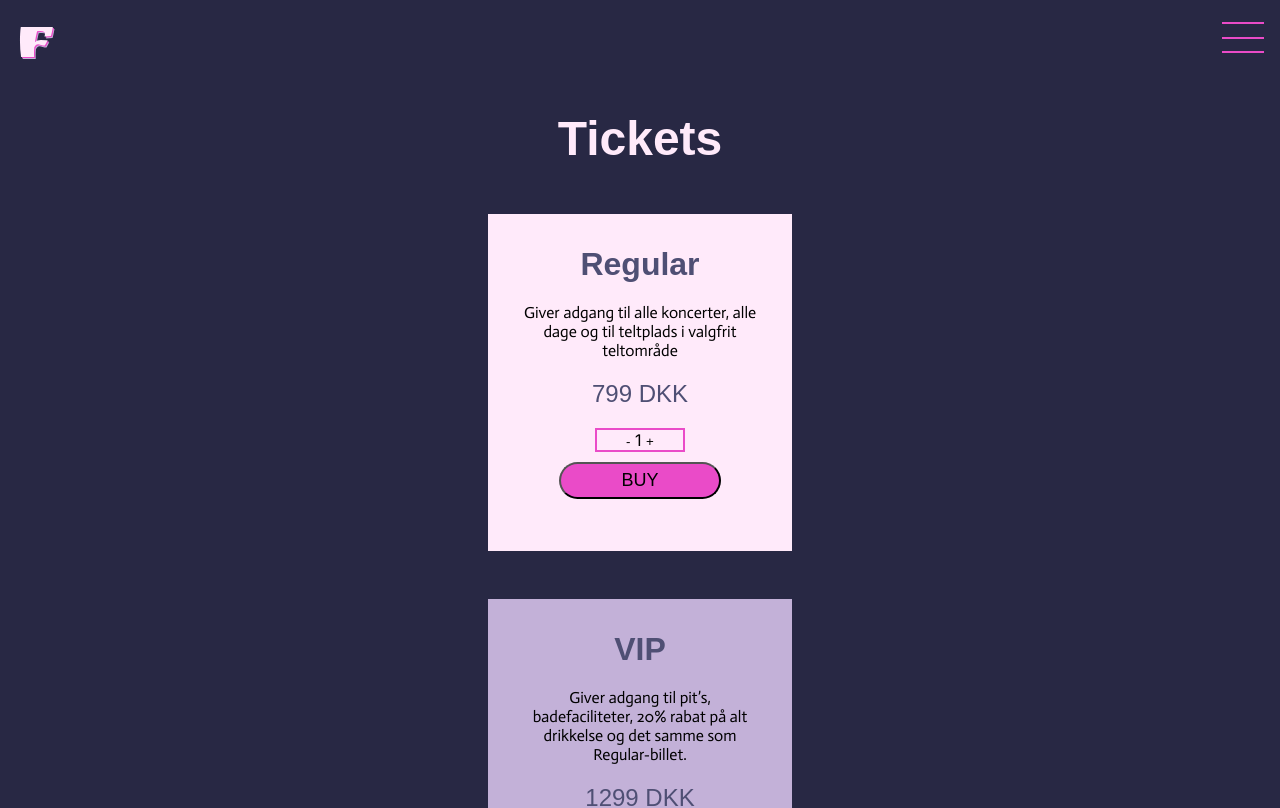
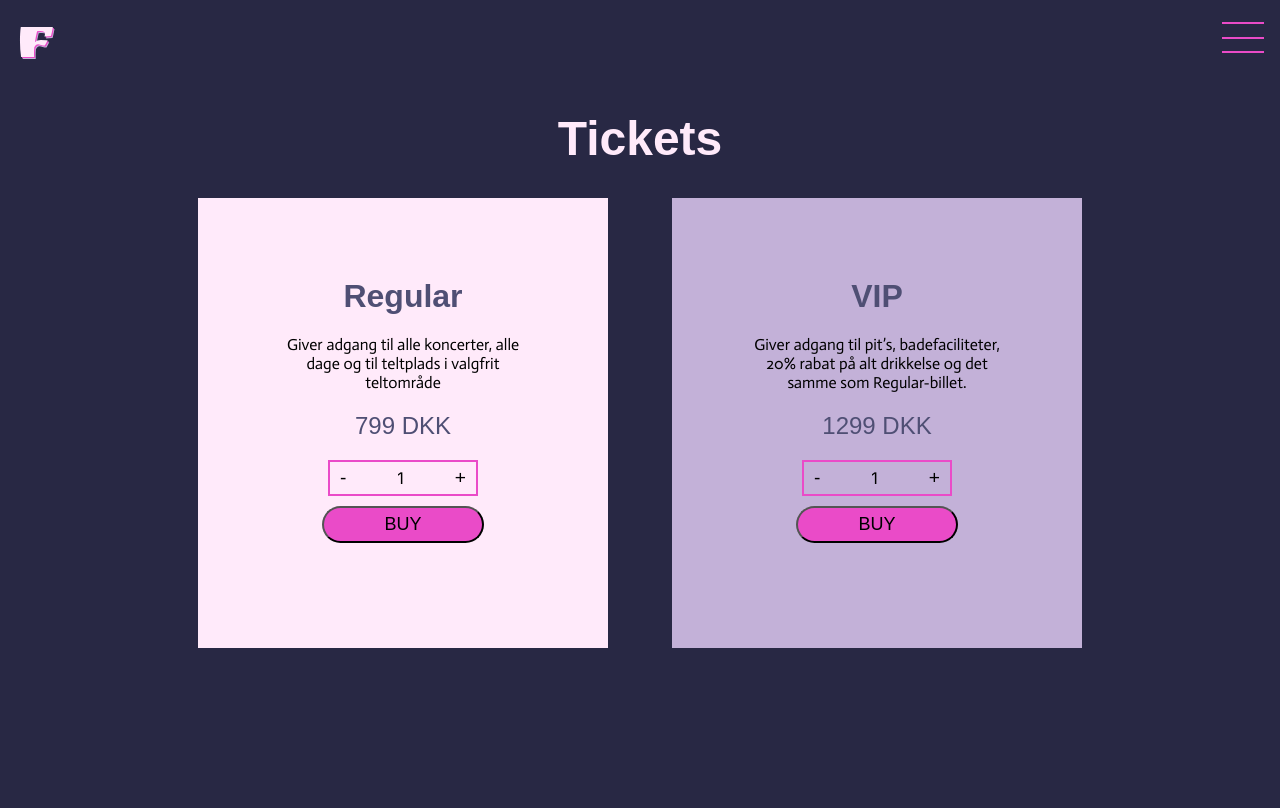
Before and after one commit to malt656c/foo_fest_app, a Next.js app: page /booking in a window 1280 px wide. Shown: the top 808 px of the page. Built offline with nearby package versions, Linux system fonts and the light colour scheme; a web font is replaced by a local one.

Commit message:
pink sabbath

```diff
--- a/components/Booking.module.css
+++ b/components/Booking.module.css
@@ -1,6 +1,6 @@
 .Background {
     margin: 0 auto;
-    width: 400px;
+    width: 350px;
     background-color: var(--primary_dark);
 }
 
@@ -11,3 +11,16 @@
     font-family: var(--heading_font);
     color: var(--primary_light);
 }
+
+@media (min-width: 768px) {
+  .Background {
+    width: 600px;
+  }
+}
+
+@media (min-width: 992px) {
+  .Background {
+    width: 600px;
+  }
+
+}
--- a/components/Bookingcomplete.jsx
+++ b/components/Bookingcomplete.jsx
@@ -3,9 +3,9 @@ export default function BookingComplete() {
     return (
         <div className={styles.CompleteCard}>
         <h1 className={styles.Heading}>Tak for dit køb!</h1>
-        <p className={styles.Text}>Vi har sendt en ordrebekræftelselse til e-mailen: xxx@gmail.com.
+        <p className={styles.Text}>Vi har sendt en ordrebekræftelselse til e-mailen: xxx@gmail.com. </p>
 
-        Skulle du have yderligere spørgsmål er du velkommen til at kontakte FooFest på kontakt-foofest@gmail.com</p>
+        <p className={styles.Text}>Skulle du have yderligere spørgsmål er du velkommen til at kontakte FooFest på kontakt-foofest@gmail.com</p>
 
         <button className={styles.Button}>Go to Frontpage</button>
         </div>
--- a/components/Bookingcomplete.module.css
+++ b/components/Bookingcomplete.module.css
@@ -1,8 +1,8 @@
 .CompleteCard {
-    background-color: rgba(210, 171, 253, 0.8);
+    background-color: rgba(226, 207, 248, 0.47);
     background-size: cover;
     text-align: center;
-    width: 400px;
+    width: 350px;
     padding: 2rem;
     margin: 0 auto;
 
@@ -12,7 +12,7 @@
     font-size: xx-large;
     text-align: center;
     font-family: var(--heading_font);
-    color: var(--secondary_dark);
+    color: var(--primary_dark);
     margin-bottom: 4rem
 }
 
@@ -32,11 +32,30 @@ display: block;
 }
 
 .Text {
-    color: var(--primary_light);
+    color: var(--primary_dark);
     font-family: var(--text_font);
-    margin-bottom: 4rem;
+    margin-bottom: 2rem;
 }
 
 .Button {
     margin-bottom: 1rem;
 }
+
+
+@media (min-width: 768px) {
+    .GCcard {
+      width: 600px;
+    }
+    .Heading {
+        font-size: xx-large;
+    }
+  }
+
+  @media (min-width: 992px) {
+    .GCcard {
+      width: 650px;
+    }
+    .Heading {
+        font-size: xx-large;
+    }
+  }
--- a/components/GreenCamping.jsx
+++ b/components/GreenCamping.jsx
@@ -2,7 +2,7 @@ import styles from "./GreenCamping.module.css";
 export default async function GreenCamping() {
     return (
 <div className={styles.GCcard}>
-    <h1 className={styles.Heading}>Green Camping</h1>
+    <h1 className={styles.Heading}>Green Camping?</h1>
     <p className={styles.Text}>Do you want to add green camping to your ticket? Green camping makes sure to sustainably remove your tent after the festival and adds reusable cups and straws for the whole camp. We try to be good to the enviroment, will you help us? </p>
     <p className={styles.Price}>249 DKK</p>
     <button className={styles.Button}>Add to basket</button>
--- a/components/GreenCamping.module.css
+++ b/components/GreenCamping.module.css
@@ -3,7 +3,7 @@
     background-image: url(../public/frontpagebg.jpg);
     background-size: cover;
     margin: 0 auto;
-    width: 400px;
+    width: 350px;
     text-align: center;
     padding: 2rem;
     margin-top: 3rem;
@@ -18,6 +18,7 @@
     font-family: var(--heading_font);
     color: var(--primary_light);
     font-size: x-large;
+    margin-bottom: 1rem;
 }
 
 .Button {
@@ -39,10 +40,32 @@ color: var(--primary_light);
 
 .Text{
     color: var(--primary_light);
+    font-family: var(--text_font);
 }
 
 .Heading,
-.Price,
 .Text {
     margin-bottom: 2rem;
 }
+
+@media (min-width: 768px) {
+    .GCcard {
+        display: grid;
+        justify-content: center;
+    height: 500px;
+      width: 600px;
+    }
+    .Heading {
+        font-size: xx-large;
+    }
+  }
+
+  @media (min-width: 992px) {
+    .GCcard {
+      width: 650px;
+    }
+    .Heading {
+        font-size: xx-large;
+    }
+
+  }
--- a/components/TentBooking.module.css
+++ b/components/TentBooking.module.css
@@ -15,19 +15,37 @@
     color: var(--secondary_dark)
 }
 
+.H3 {
+    font-family: var(--text_font);
+    color: var(--primary_light);
+    margin-bottom: 1rem;
+}
+
+.Info {
+    display: grid;
+    grid-template-columns: 1fr 1fr;
+    margin: 0px 25px;
+}
+
 .Counter {
-    display: block;
-    width: fit-content;
+    font-family: var(--display_font);
+    display: flex;
+    justify-content: space-between;
+    align-items: center;
+    width: 60%;
+    padding: 5px 10px;
     margin: 0 auto;
-    width: 90px;
-    text-align: center;
     border: var(--accent_pink) 2px solid;
     margin-bottom: 10px;
+    color: var(--primary_light);
 }
 
 .Counterbtn {
     background: none;
     border: none;
+    font-size: 1.2rem;
+    color: var(--primary_light);
+
 }
 
 .Button {
@@ -45,13 +63,34 @@ display: block;
     background-color: var(--accent_red);
 }
 
+.Price,
 .Text {
     color: var(--primary_light);
     font-family: var(--text_font);
 }
 
+.Heading,
 .Button,
 .Text,
 .Counter {
     margin-bottom: 1rem;
 }
+
+
+@media (min-width: 768px) {
+    .GCcard {
+      width: 600px;
+    }
+    .Heading {
+        font-size: xx-large;
+    }
+  }
+
+  @media (min-width: 992px) {
+    .GCcard {
+      width: 650px;
+    }
+    .Heading {
+        font-size: xx-large;
+    }
+  }
--- a/components/Ticketcard.jsx
+++ b/components/Ticketcard.jsx
@@ -1,7 +1,7 @@
 import styles from "./Ticketcard.module.css";
 export default async function Ticketcard() {
     return (
-        <div>
+        <div className={styles.Ticketcards}>
 <div className={styles.Card1}>
 <h1 className={styles.Heading}>Regular</h1>
 <p className={styles.Text}>Giver adgang til alle koncerter, alle dage og til teltplads i valgfrit teltområde</p>
@@ -16,7 +16,7 @@ export default async function Ticketcard() {
 <p className={styles.Text}>Giver adgang til pit’s, badefaciliteter, 20% rabat på alt drikkelse og det samme som Regular-billet. </p>
 <p className={styles.Price}>1299 DKK</p>
 <div className={styles.Counter}>
-   <button className={styles.Counterbtn}>-</button> 1 <button className={styles.Counterbtn}ß>+</button>
+   <button className={styles.Counterbtn}>-</button> 1 <button className={styles.Counterbtn}>+</button>
 </div>
 <button className={styles.Button}>BUY</button>
 </div>
--- a/components/Ticketcard.module.css
+++ b/components/Ticketcard.module.css
@@ -1,3 +1,5 @@
+
+
 .Card1 {
     padding: 2rem;
     background-color: var(--primary_light);
@@ -46,11 +48,13 @@
 }
 
 .Counter {
-    display: block;
-    width: fit-content;
+    font-family: var(--display_font);
+    display: flex;
+    justify-content: space-between;
+    align-items: center;
+    width: 60%;
+    padding: 5px 10px;
     margin: 0 auto;
-    width: 90px;
-    text-align: center;
     border: var(--accent_pink) 2px solid;
     margin-bottom: 10px;
 }
@@ -58,7 +62,12 @@
 .Counterbtn {
     background: none;
     border: none;
+    font-size: 1.2rem;
 }
+
+
+
+
 
 .Heading,
 .Text,
@@ -66,3 +75,38 @@
 .Button {
   margin-bottom: 20px;
 }
+
+
+@media (min-width: 768px) {
+    .Heading {
+        font-size: xx-large;
+    }
+    .Counter  {
+        width: 40%;
+
+    }
+  }
+
+  @media (min-width: 992px) {
+    .Ticketcards {
+        justify-content: center;
+        display: flex;
+    }
+    .Card1 {
+        height: 450px;
+        margin: 2rem;
+        padding: 5rem;
+    }
+    .Card2 {
+        height: 450px;
+        margin: 2rem;
+        padding: 5rem;
+    }
+    .Text {
+        width: 250px;
+    }
+    .Counter  {
+        width: 60%;
+
+    }
+  }
```
Also changed, not shown: components/TentBooking.jsx (+8 -0 lines), public/pinksabbath.jpg (added).
